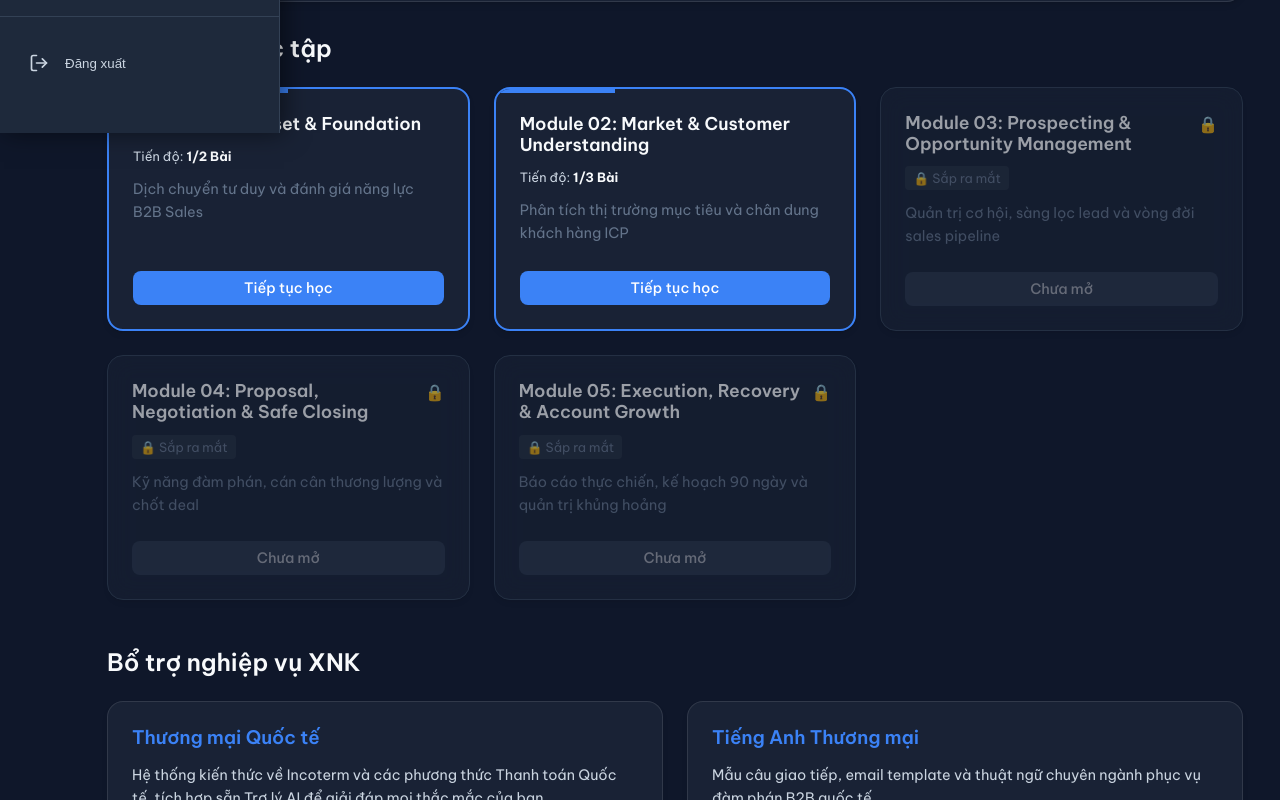
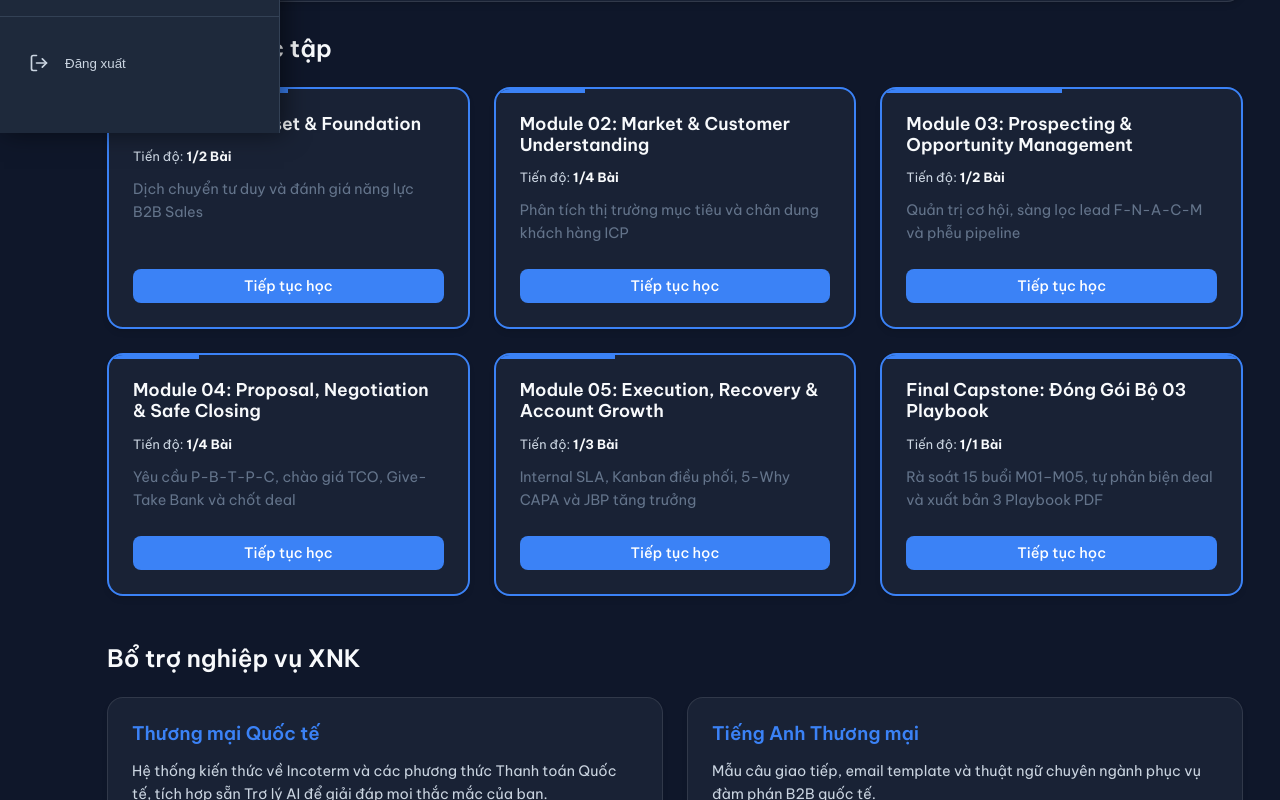
Before and after one commit to nhtrung11794/export-sales-hub, a Next.js app: page / in a window 1280 px wide. Shown: the part 667-1467 px from the top of the page. Built offline with nearby package versions, Linux system fonts and the light colour scheme; no server answers.

Commit message:
feat(dashboard): add Final Capstone card and unlock all module cards on dashboard

```diff
--- a/src/app/(app)/page.tsx
+++ b/src/app/(app)/page.tsx
@@ -115,32 +115,40 @@ export default function Dashboard() {
       storeId: 'M02' as const,
       name: 'Module 02: Market & Customer Understanding',
       desc: 'Phân tích thị trường mục tiêu và chân dung khách hàng ICP',
-      totalLessons: 3,
-      status: 'active'
+      totalLessons: 4,
+      status: hasData('M02') ? 'completed' : 'active'
     },
     {
       id: 'm03',
       storeId: 'M03' as const,
       name: 'Module 03: Prospecting & Opportunity Management',
-      desc: 'Quản trị cơ hội, sàng lọc lead và vòng đời sales pipeline',
-      totalLessons: 3,
-      status: isAdmin ? 'active' : 'locked'
+      desc: 'Quản trị cơ hội, sàng lọc lead F-N-A-C-M và phễu pipeline',
+      totalLessons: 2,
+      status: hasData('M03') ? 'completed' : 'active'
     },
     {
       id: 'm04',
       storeId: 'M04' as const,
       name: 'Module 04: Proposal, Negotiation & Safe Closing',
-      desc: 'Kỹ năng đàm phán, cán cân thương lượng và chốt deal',
+      desc: 'Yêu cầu P-B-T-P-C, chào giá TCO, Give-Take Bank và chốt deal',
       totalLessons: 4,
-      status: isAdmin ? 'active' : 'locked'
+      status: hasData('M04') ? 'completed' : 'active'
     },
     {
       id: 'm05',
       storeId: 'M05' as const,
       name: 'Module 05: Execution, Recovery & Account Growth',
-      desc: 'Báo cáo thực chiến, kế hoạch 90 ngày và quản trị khủng hoảng',
+      desc: 'Internal SLA, Kanban điều phối, 5-Why CAPA và JBP tăng trưởng',
       totalLessons: 3,
-      status: isAdmin ? 'active' : 'locked'
+      status: hasData('M05') ? 'completed' : 'active'
+    },
+    {
+      id: 'capstone',
+      storeId: 'CAPSTONE' as const,
+      name: 'Final Capstone: Đóng Gói Bộ 03 Playbook',
+      desc: 'Rà soát 15 buổi M01–M05, tự phản biện deal và xuất bản 3 Playbook PDF',
+      totalLessons: 1,
+      status: hasData('CAPSTONE') ? 'completed' : 'active'
     },
   ];
 
```
